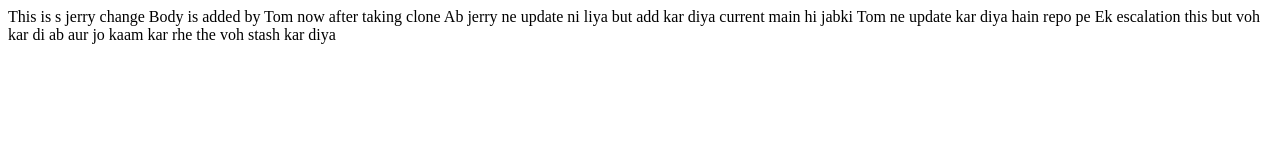
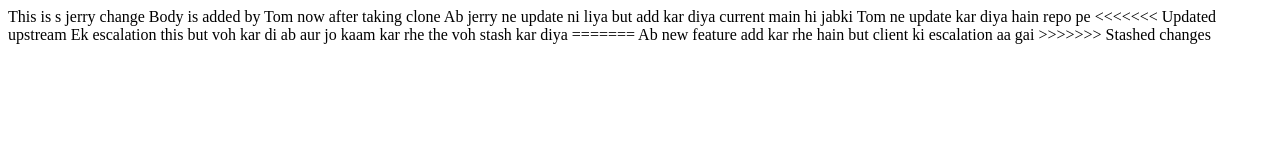
Before and after one commit to gaurav957/learn_git, a plain HTML site: page index.html in a window 1280 px wide. Drawn offline with Linux system fonts and the light colour scheme.

Commit message:
stash main padi files bhi kar di

```diff
--- a/index.html
+++ b/index.html
@@ -5,6 +5,11 @@
     <body>
         Body is added by Tom now after taking clone
         Ab jerry ne update ni liya but add kar diya current main hi jabki Tom ne update kar diya hain repo pe
+<<<<<<< Updated upstream
         Ek escalation this but voh kar di ab aur jo kaam kar rhe the voh stash kar diya
+=======
+
+        Ab new feature add kar rhe hain but client ki escalation aa gai
+>>>>>>> Stashed changes
     </body>
 </html>
```
